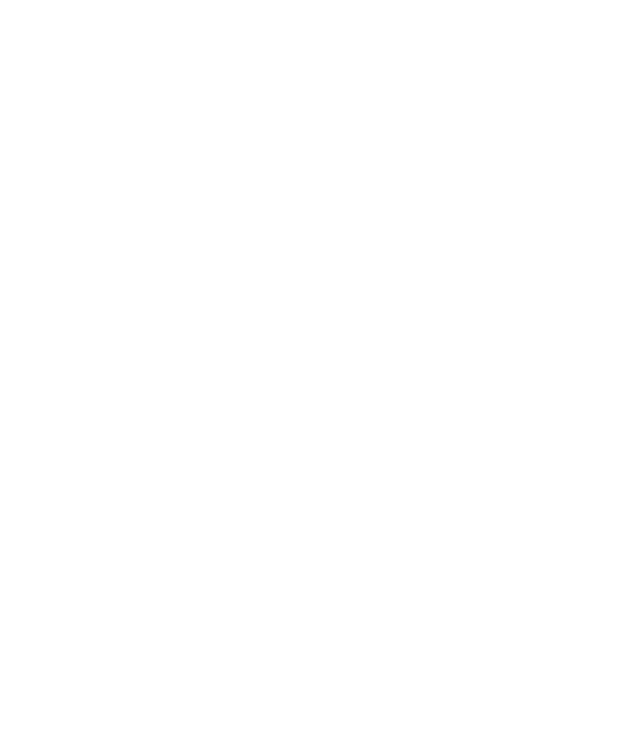
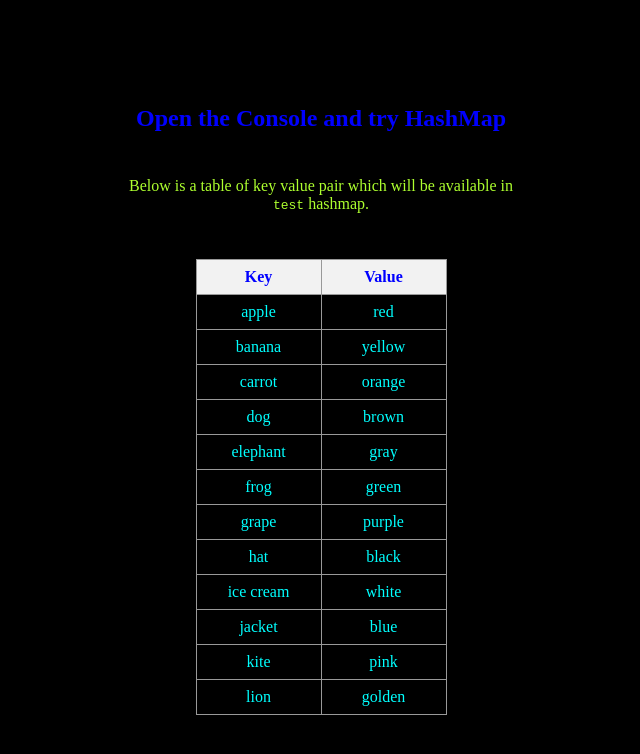
Before and after one commit to yashu483/hashmap, a website built with webpack: page src/template.html in a window 1280 px wide. Shown: the whole page, without its empty margins (319-959 px from the left). Built offline with nearby package versions, Linux system fonts and the light colour scheme.

Commit message:
doc: add information on landing page

```diff
--- a/src/hashmap.js
+++ b/src/hashmap.js
@@ -4,7 +4,7 @@
 class HashMap {
   constructor() {
     this.capacity = 16;
-    this.loadFactor = 0.8;
+    this.loadFactor = 0.4;
     this.container = [];
   }
 
@@ -80,7 +80,6 @@
       return null;
     }
 
-    console.log(hashCode);
     if (this.container[hashCode].contains(key)) {
       let keyIndex = this.container[hashCode].find(key);
       let node = this.container[hashCode].at(keyIndex);
--- a/src/index.js
+++ b/src/index.js
@@ -5,19 +5,29 @@
 // add HashMap constructor to window so that it can be used in console
 window.HashMap = HashMap;
 
-const test = new HashMap(); // or HashMap() if using a factory
+const myMap = new HashMap(); // or HashMap() if using a factory
 
-test.set('apple', 'red');
-test.set('banana', 'yellow');
-test.set('carrot', 'orange');
-test.set('dog', 'brown');
-test.set('elephant', 'gray');
-test.set('frog', 'green');
-test.set('grape', 'purple');
-test.set('hat', 'black');
-test.set('ice cream', 'white');
-test.set('jacket', 'blue');
-test.set('kite', 'pink');
-test.set('lion', 'golden');
+myMap.set('apple', 'red');
+myMap.set('banana', 'yellow');
+myMap.set('carrot', 'orange');
+myMap.set('dog', 'brown');
+myMap.set('elephant', 'gray');
+myMap.set('frog', 'green');
+myMap.set('grape', 'purple');
+myMap.set('hat', 'black');
+myMap.set('ice cream', 'white');
+myMap.set('jacket', 'blue');
+myMap.set('kite', 'pink');
+myMap.set('lion', 'golden');
 
-window.test = test;
+window.myMap = myMap;
+
+function initialize() {
+  console.clear();
+  console.log('');
+  console.log(
+    `You can use HashMap constructor to test the code. myMap is a built in hashmap created using same HashMap constructor. And it contains key value pair as shown in the table on landing page. You can freely test it.`,
+  );
+}
+
+initialize();
--- a/src/template.html
+++ b/src/template.html
@@ -3,9 +3,119 @@
   <head>
     <meta charset="UTF-8" />
     <meta name="viewport" content="width=device-width, initial-scale=1.0" />
+    <style>
+      html,
+      body {
+        height: 100%;
+        width: 100%;
+        margin: 0;
+        border: none;
+        background-color: black;
+        color: blue;
+      }
+      body {
+        display: flex;
+        flex-direction: column;
+        gap: 10px;
+        justify-content: center;
+        align-items: center;
+      }
+      * {
+        text-align: center;
+      }
+      p {
+        max-width: 30%;
+        color: greenyellow;
+      }
+      table * {
+        border: 1px solid greenyellow;
+      }
+      table {
+        border-collapse: collapse;
+        width: max-content;
+        margin-top: 20px;
+        text-align: center;
+      }
+      th,
+      td {
+        border: 1px solid #999;
+        padding: 8px 12px;
+        text-align: center;
+        width: 100px;
+        color: aqua;
+      }
+      th {
+        background-color: #f2f2f2;
+        color: blue;
+      }
+    </style>
     <title>HashMap</title>
   </head>
   <body>
+    <h2>Open the Console and try HashMap</h2>
+    <p>
+      Below is a table of key value pair which will be available in
+      <code>test</code> hashmap.
+    </p>
+    <table>
+      <thead>
+        <tr>
+          <th>Key</th>
+          <th>Value</th>
+        </tr>
+      </thead>
+      <tbody>
+        <tr>
+          <td>apple</td>
+          <td>red</td>
+        </tr>
+        <tr>
+          <td>banana</td>
+          <td>yellow</td>
+        </tr>
+        <tr>
+          <td>carrot</td>
+          <td>orange</td>
+        </tr>
+        <tr>
+          <td>dog</td>
+          <td>brown</td>
+        </tr>
+        <tr>
+          <td>elephant</td>
+          <td>gray</td>
+        </tr>
+        <tr>
+          <td>frog</td>
+          <td>green</td>
+        </tr>
+        <tr>
+          <td>grape</td>
+          <td>purple</td>
+        </tr>
+        <tr>
+          <td>hat</td>
+          <td>black</td>
+        </tr>
+        <tr>
+          <td>ice cream</td>
+          <td>white</td>
+        </tr>
+        <tr>
+          <td>jacket</td>
+          <td>blue</td>
+        </tr>
+        <tr>
+          <td>kite</td>
+          <td>pink</td>
+        </tr>
+        <tr>
+          <td>lion</td>
+          <td>golden</td>
+        </tr>
+      </tbody>
+    </table>
+
     <script src="./index.js" type="module" defer></script>
   </body>
 </html>
```
